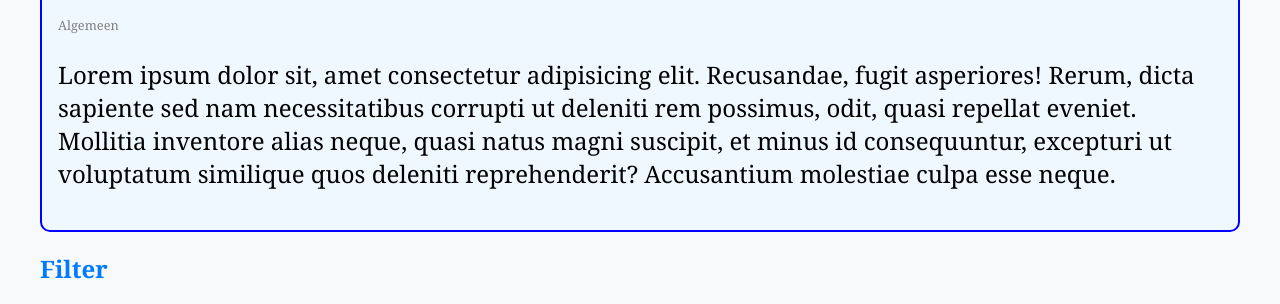
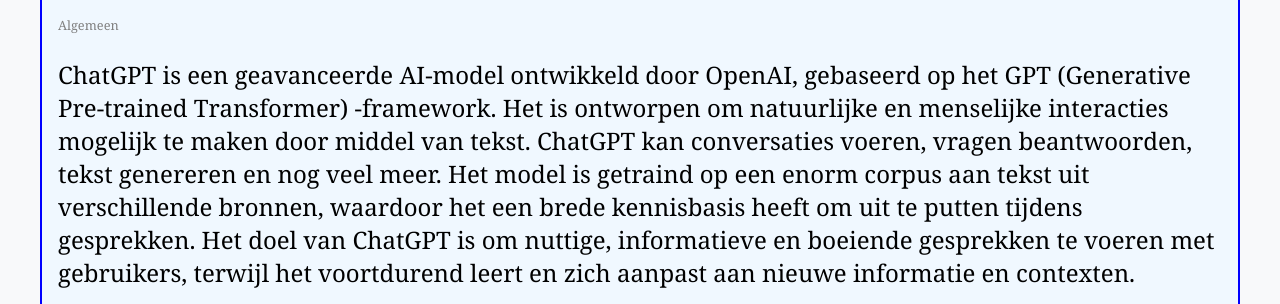
Before and after one commit to r0807539/Website-AI, a plain HTML site: page listOfAI.html in a window 1280 px wide. Shown: the part 430-734 px from the top of the page. Drawn offline with Linux system fonts and the light colour scheme.

Commit message:
Tekst aangepast voor main AI.

```diff
--- a/listOfAI.html
+++ b/listOfAI.html
@@ -42,13 +42,17 @@
             <h3>ChatGPT</h3>
             <p class="sorttext">Algemeen</p>
             <p>
-              Lorem ipsum dolor sit, amet consectetur adipisicing elit.
-              Recusandae, fugit asperiores! Rerum, dicta sapiente sed nam
-              necessitatibus corrupti ut deleniti rem possimus, odit, quasi
-              repellat eveniet. Mollitia inventore alias neque, quasi natus
-              magni suscipit, et minus id consequuntur, excepturi ut voluptatum
-              similique quos deleniti reprehenderit? Accusantium molestiae culpa
-              esse neque.
+              ChatGPT is een geavanceerde AI-model ontwikkeld door OpenAI,
+              gebaseerd op het GPT (Generative Pre-trained Transformer)
+              -framework. Het is ontworpen om natuurlijke en menselijke
+              interacties mogelijk te maken door middel van tekst. ChatGPT kan
+              conversaties voeren, vragen beantwoorden, tekst genereren en nog
+              veel meer. Het model is getraind op een enorm corpus aan tekst uit
+              verschillende bronnen, waardoor het een brede kennisbasis heeft om
+              uit te putten tijdens gesprekken. Het doel van ChatGPT is om
+              nuttige, informatieve en boeiende gesprekken te voeren met
+              gebruikers, terwijl het voortdurend leert en zich aanpast aan
+              nieuwe informatie en contexten.
             </p>
           </div>
         </div>
```
